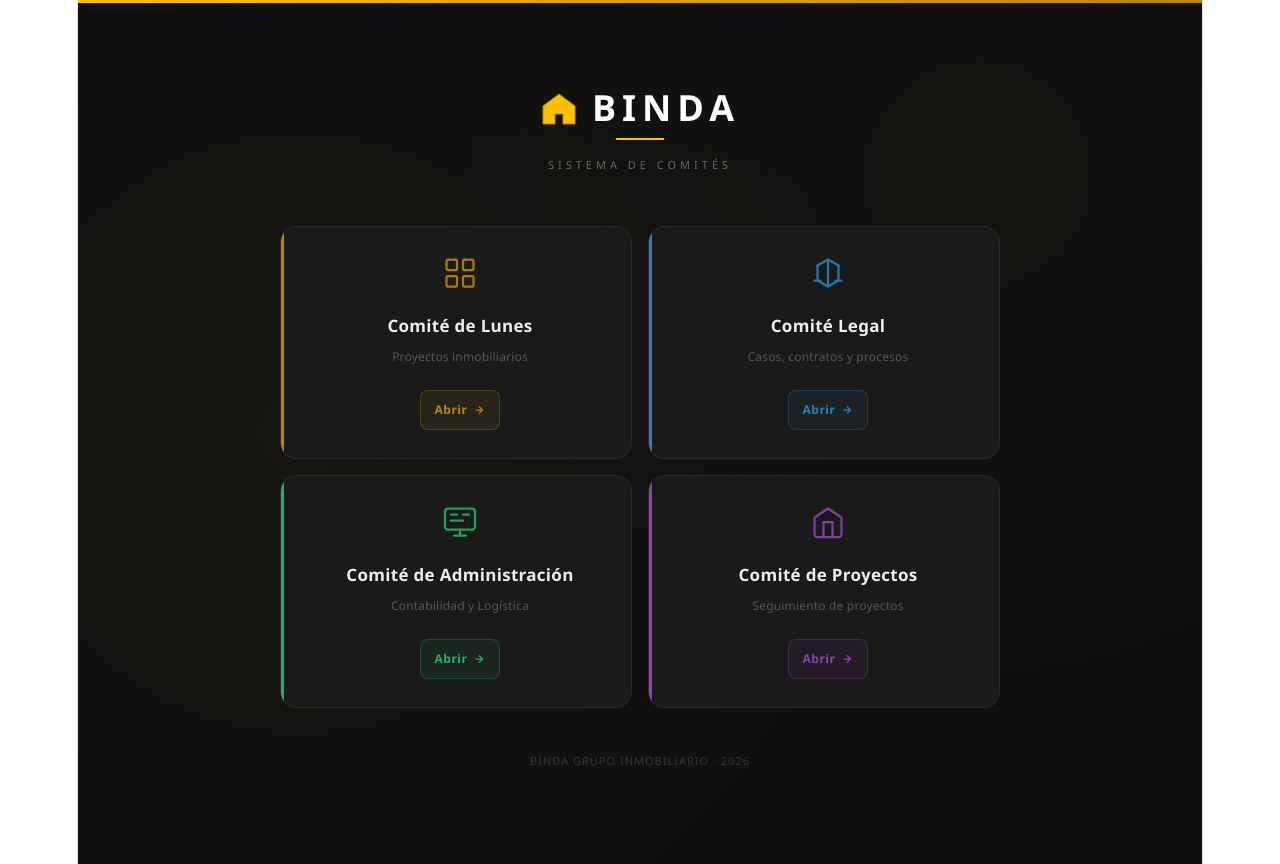
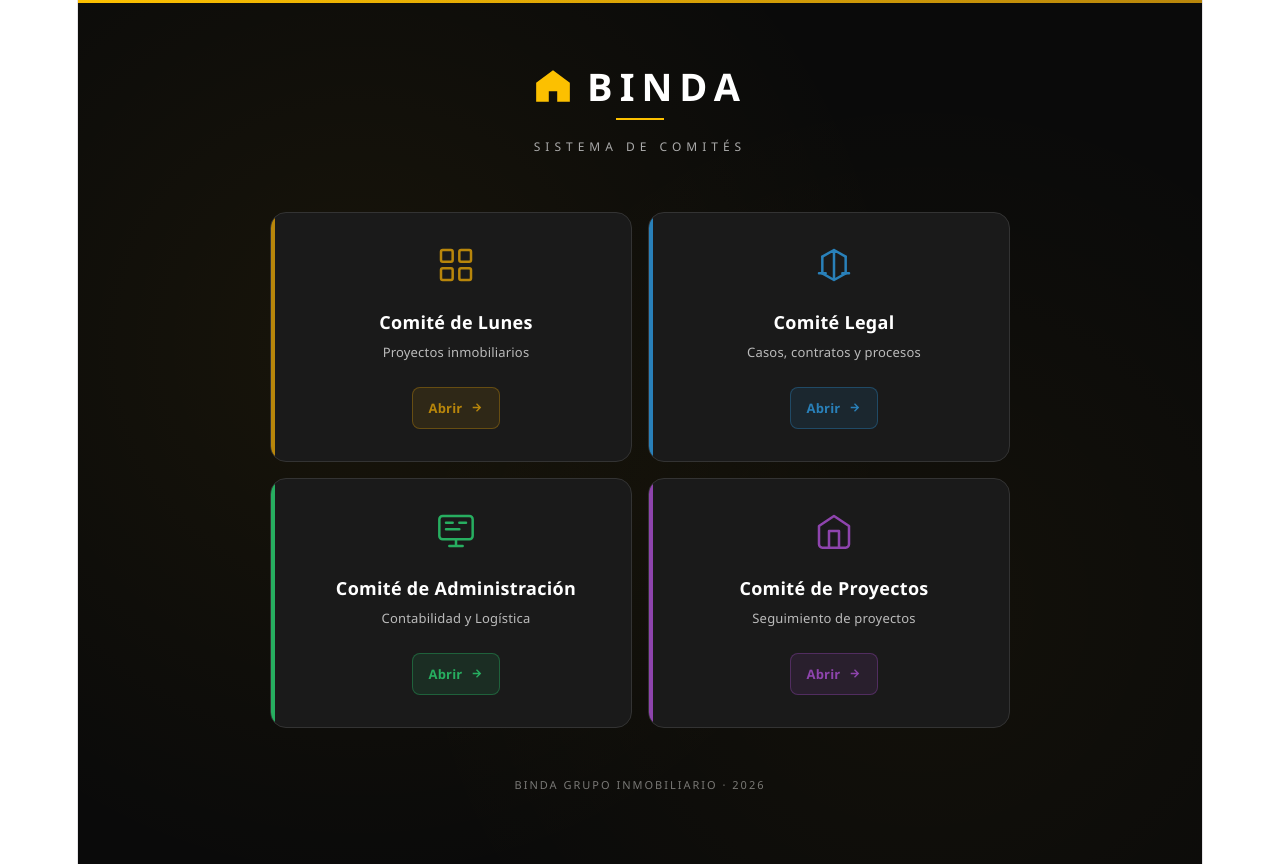
Before and after one commit to BRYANMEZA88/comite-binda, a React (Vite) app: page / in a window 1280 px wide. Built offline with nearby package versions, Linux system fonts and the light colour scheme.

Commit message:
mejor contraste pantalla inicio

```diff
--- a/src/App.jsx
+++ b/src/App.jsx
@@ -390,67 +390,56 @@ const COMITES_CONFIG = [
 
 function PantallaInicio({onSeleccionar}) {
   const iconos = {
-    lunes:     { svg: <svg width="36" height="36" viewBox="0 0 24 24" fill="none" stroke="currentColor" strokeWidth="1.5" strokeLinecap="round" strokeLinejoin="round"><rect x="3" y="3" width="7" height="7" rx="1"/><rect x="14" y="3" width="7" height="7" rx="1"/><rect x="3" y="14" width="7" height="7" rx="1"/><rect x="14" y="14" width="7" height="7" rx="1"/></svg> },
-    legal:     { svg: <svg width="36" height="36" viewBox="0 0 24 24" fill="none" stroke="currentColor" strokeWidth="1.5" strokeLinecap="round" strokeLinejoin="round"><path d="M12 3v18M5 7l7-4 7 4M5 17l7 4 7-4"/><path d="M5 7v10M19 7v10"/><path d="M3 17h4M17 17h4"/></svg> },
-    admin:     { svg: <svg width="36" height="36" viewBox="0 0 24 24" fill="none" stroke="currentColor" strokeWidth="1.5" strokeLinecap="round" strokeLinejoin="round"><rect x="2" y="3" width="20" height="14" rx="2"/><path d="M8 21h8M12 17v4"/><path d="M6 7h4M6 11h8M14 7h4"/></svg> },
-    proyectos: { svg: <svg width="36" height="36" viewBox="0 0 24 24" fill="none" stroke="currentColor" strokeWidth="1.5" strokeLinecap="round" strokeLinejoin="round"><path d="M3 9l9-6 9 6v11a2 2 0 01-2 2H5a2 2 0 01-2-2z"/><polyline points="9 22 9 12 15 12 15 22"/></svg> },
+    lunes:     { svg: <svg width="40" height="40" viewBox="0 0 24 24" fill="none" stroke="currentColor" strokeWidth="1.5" strokeLinecap="round" strokeLinejoin="round"><rect x="3" y="3" width="7" height="7" rx="1"/><rect x="14" y="3" width="7" height="7" rx="1"/><rect x="3" y="14" width="7" height="7" rx="1"/><rect x="14" y="14" width="7" height="7" rx="1"/></svg> },
+    legal:     { svg: <svg width="40" height="40" viewBox="0 0 24 24" fill="none" stroke="currentColor" strokeWidth="1.5" strokeLinecap="round" strokeLinejoin="round"><path d="M12 3v18M5 7l7-4 7 4M5 17l7 4 7-4"/><path d="M5 7v10M19 7v10"/><path d="M3 17h4M17 17h4"/></svg> },
+    admin:     { svg: <svg width="40" height="40" viewBox="0 0 24 24" fill="none" stroke="currentColor" strokeWidth="1.5" strokeLinecap="round" strokeLinejoin="round"><rect x="2" y="3" width="20" height="14" rx="2"/><path d="M8 21h8M12 17v4"/><path d="M6 7h4M6 11h8M14 7h4"/></svg> },
+    proyectos: { svg: <svg width="40" height="40" viewBox="0 0 24 24" fill="none" stroke="currentColor" strokeWidth="1.5" strokeLinecap="round" strokeLinejoin="round"><path d="M3 9l9-6 9 6v11a2 2 0 01-2 2H5a2 2 0 01-2-2z"/><polyline points="9 22 9 12 15 12 15 22"/></svg> },
   };
 
   return(
-    <div style={{minHeight:"100vh",background:"#0f0f0f",display:"flex",flexDirection:"column",alignItems:"center",justifyContent:"center",fontFamily:"'Segoe UI',system-ui,sans-serif",padding:32,position:"relative",overflow:"hidden"}}>
-      {/* Fondo decorativo */}
+    <div style={{minHeight:"100vh",background:"#0a0a0a",display:"flex",flexDirection:"column",alignItems:"center",justifyContent:"center",fontFamily:"'Segoe UI',system-ui,sans-serif",padding:32,position:"relative",overflow:"hidden"}}>
       <div style={{position:"absolute",top:0,left:0,right:0,height:3,background:"linear-gradient(90deg,#FCC000,#B8860B)"}} />
-      <div style={{position:"absolute",inset:0,backgroundImage:"radial-gradient(circle at 20% 50%, #FCC00008 0%, transparent 60%), radial-gradient(circle at 80% 20%, #FCC00005 0%, transparent 50%)",pointerEvents:"none"}} />
+      <div style={{position:"absolute",inset:0,backgroundImage:"radial-gradient(circle at 25% 40%, rgba(252,192,0,0.06) 0%, transparent 55%), radial-gradient(circle at 75% 70%, rgba(252,192,0,0.04) 0%, transparent 50%)",pointerEvents:"none"}} />
 
-      {/* Logo Binda */}
-      <div style={{marginBottom:48,textAlign:"center",position:"relative"}}>
-        <div style={{display:"flex",alignItems:"center",justifyContent:"center",gap:14,marginBottom:10}}>
-          {/* Isotipo casa */}
-          <svg width="38" height="38" viewBox="0 0 38 38" fill="none">
+      {/* Logo */}
+      <div style={{marginBottom:52,textAlign:"center",position:"relative"}}>
+        <div style={{display:"flex",alignItems:"center",justifyContent:"center",gap:14,marginBottom:12}}>
+          <svg width="40" height="40" viewBox="0 0 38 38" fill="none">
             <path d="M19 4L35 16V34H23V24H15V34H3V16L19 4Z" fill="#FCC000"/>
-            <path d="M19 4L35 16V34H23V24H15V34H3V16L19 4Z" fill="none" stroke="#B8860B" strokeWidth="1"/>
           </svg>
-          <div style={{fontSize:36,fontWeight:900,color:"#ffffff",letterSpacing:6,fontFamily:"'Segoe UI',system-ui,sans-serif"}}>BINDA</div>
+          <div style={{fontSize:38,fontWeight:900,color:"#ffffff",letterSpacing:7}}>BINDA</div>
         </div>
-        <div style={{width:48,height:2,background:"#FCC000",margin:"0 auto 12px"}} />
-        <div style={{fontSize:11,color:"#666",letterSpacing:4,textTransform:"uppercase"}}>Sistema de Comités</div>
+        <div style={{width:48,height:2,background:"#FCC000",margin:"0 auto 14px"}} />
+        <div style={{fontSize:12,color:"#aaaaaa",letterSpacing:5,textTransform:"uppercase"}}>Sistema de Comités</div>
       </div>
 
       {/* Grid 2x2 */}
-      <div style={{display:"grid",gridTemplateColumns:"1fr 1fr",gap:16,width:"100%",maxWidth:720}}>
+      <div style={{display:"grid",gridTemplateColumns:"1fr 1fr",gap:16,width:"100%",maxWidth:740}}>
         {COMITES_CONFIG.map(c=>(
           <div key={c.id} onClick={()=>onSeleccionar(c)}
-            style={{background:"#1a1a1a",border:"1px solid #2a2a2a",borderRadius:16,padding:"28px 24px",cursor:"pointer",transition:"all 0.2s",position:"relative",overflow:"hidden"}}
-            onMouseOver={e=>{e.currentTarget.style.border=`1px solid ${c.color}66`;e.currentTarget.style.background="#222";e.currentTarget.style.transform="translateY(-2px)";}}
-            onMouseOut={e=>{e.currentTarget.style.border="1px solid #2a2a2a";e.currentTarget.style.background="#1a1a1a";e.currentTarget.style.transform="translateY(0)";}}>
-            {/* Línea color izquierda */}
-            <div style={{position:"absolute",top:0,left:0,width:3,height:"100%",background:c.color,borderRadius:"16px 0 0 16px"}} />
-            <div style={{paddingLeft:8}}>
-              {/* Icono */}
-              <div style={{color:c.color,marginBottom:16,opacity:0.9}}>{iconos[c.id].svg}</div>
-              {/* Nombre */}
-              <div style={{fontSize:17,fontWeight:700,color:"#f0ede8",marginBottom:5,letterSpacing:0.3}}>{c.nombre}</div>
-              {/* Subtítulo */}
-              <div style={{fontSize:12,color:"#555",marginBottom:20}}>{c.subtitulo}</div>
-              {/* Botón */}
-              <div style={{display:"inline-flex",alignItems:"center",gap:6,background:`${c.color}18`,border:`1px solid ${c.color}44`,borderRadius:8,padding:"6px 14px",fontSize:12,fontWeight:700,color:c.color,letterSpacing:0.5}}>
+            style={{background:"#1a1a1a",border:"1px solid #333",borderRadius:16,padding:"32px 28px",cursor:"pointer",transition:"all 0.2s",position:"relative",overflow:"hidden"}}
+            onMouseOver={e=>{e.currentTarget.style.border=`1px solid ${c.color}`;e.currentTarget.style.background="#242424";e.currentTarget.style.transform="translateY(-3px)";e.currentTarget.style.boxShadow=`0 12px 40px ${c.color}22`;}}
+            onMouseOut={e=>{e.currentTarget.style.border="1px solid #333";e.currentTarget.style.background="#1a1a1a";e.currentTarget.style.transform="translateY(0)";e.currentTarget.style.boxShadow="none";}}>
+            <div style={{position:"absolute",top:0,left:0,width:4,height:"100%",background:c.color,borderRadius:"16px 0 0 16px"}} />
+            <div style={{paddingLeft:10}}>
+              <div style={{color:c.color,marginBottom:18}}>{iconos[c.id].svg}</div>
+              <div style={{fontSize:18,fontWeight:700,color:"#ffffff",marginBottom:8,letterSpacing:0.3}}>{c.nombre}</div>
+              <div style={{fontSize:13,color:"#bbbbbb",marginBottom:24,lineHeight:1.5}}>{c.subtitulo}</div>
+              <div style={{display:"inline-flex",alignItems:"center",gap:8,background:`${c.color}22`,border:`1px solid ${c.color}66`,borderRadius:8,padding:"7px 16px",fontSize:13,fontWeight:700,color:c.color}}>
                 Abrir
-                <svg width="12" height="12" viewBox="0 0 24 24" fill="none" stroke="currentColor" strokeWidth="2.5"><path d="M5 12h14M12 5l7 7-7 7"/></svg>
+                <svg width="13" height="13" viewBox="0 0 24 24" fill="none" stroke="currentColor" strokeWidth="2.5"><path d="M5 12h14M12 5l7 7-7 7"/></svg>
               </div>
             </div>
           </div>
         ))}
       </div>
 
-      {/* Footer */}
-      <div style={{marginTop:40,fontSize:11,color:"#333",letterSpacing:1}}>
+      <div style={{marginTop:44,fontSize:11,color:"#777",letterSpacing:2}}>
         BINDA GRUPO INMOBILIARIO · {new Date().getFullYear()}
       </div>
     </div>
   );
 }
-
-// ─── VISTA COMITÉ ─────────────────────────────────────────────
 function VistaComite({comite, onVolver}) {
   const [estado,    setEstado]    = useState(null);
   const [cargando,  setCargando]  = useState(true);
```
